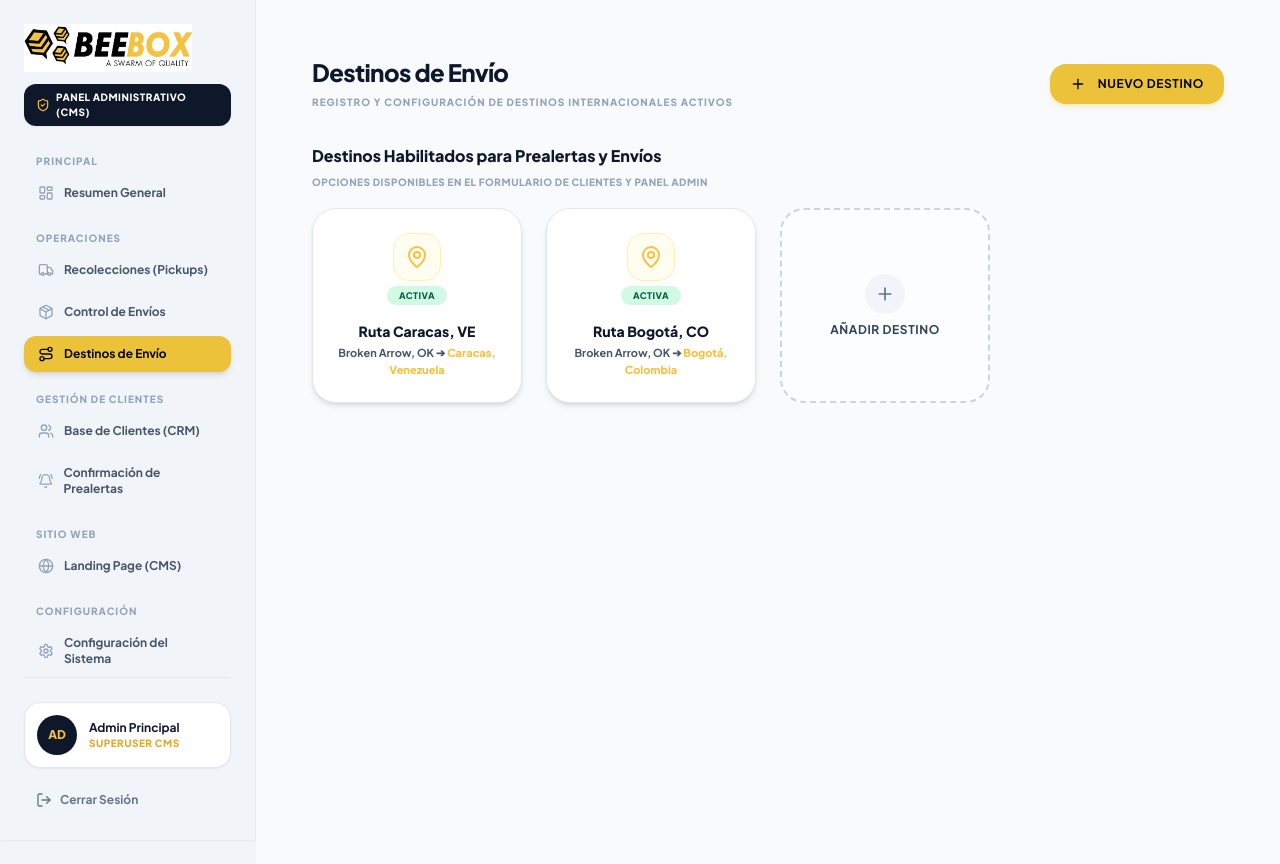
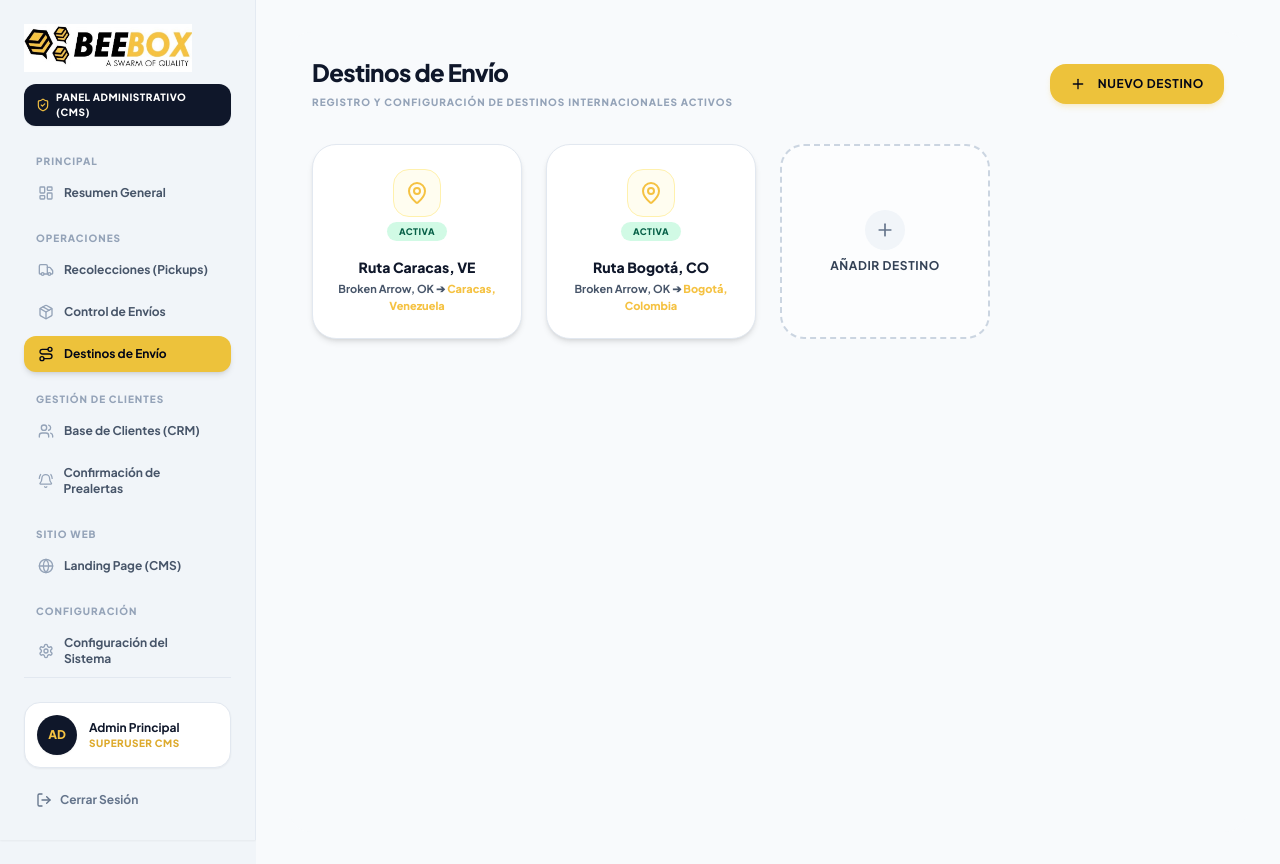
Before and after one commit to saraiherrerab/Beebox-Empresa-De-Transporte, a Next.js app: page /admin/rutas in a window 1280 px wide. Built offline with nearby package versions, Linux system fonts and the light colour scheme; no server answers.

Commit message:
style(rutas): remove redundant subheader text from Destinos de Envío section

```diff
--- a/src/app/admin/rutas/page.tsx
+++ b/src/app/admin/rutas/page.tsx
@@ -154,12 +154,6 @@ export default function AdminRutasPage() {
 
       {/* Top Section: Catálogo de Destinos */}
       <div className="space-y-4">
-        <div>
-          <h3 className="text-base font-black text-slate-900">Destinos Habilitados para Prealertas y Envíos</h3>
-          <span className="text-[10px] font-extrabold uppercase tracking-wider text-slate-400">
-            OPCIONES DISPONIBLES EN EL FORMULARIO DE CLIENTES Y PANEL ADMIN
-          </span>
-        </div>
 
         {loading ? (
           <div className="p-12 text-center text-slate-400 flex items-center justify-center gap-2">
```
